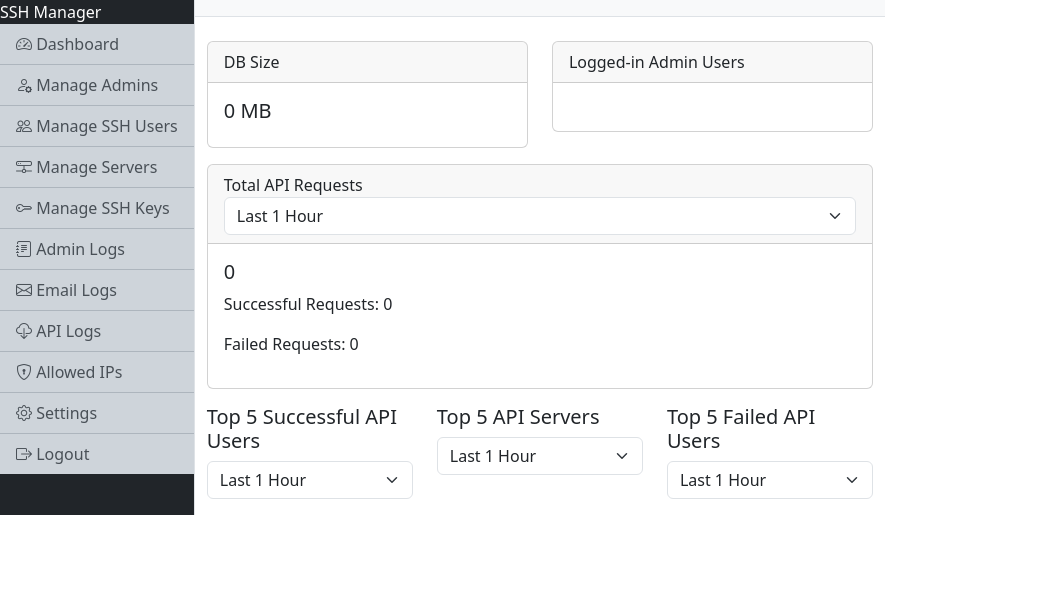
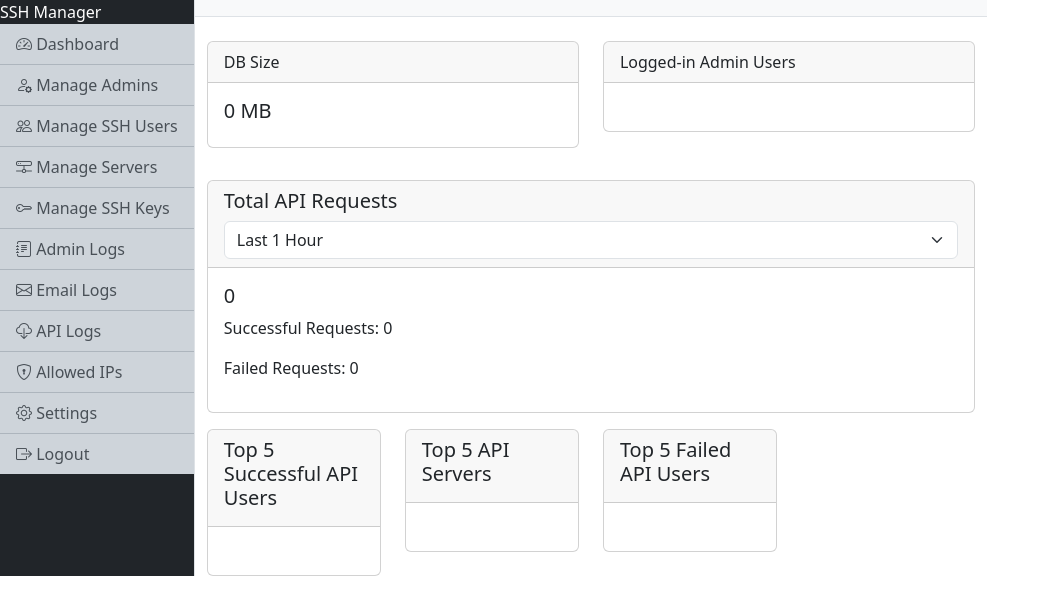
Before and after one commit to Malakhovskyy/ssh-auth-api, a FastAPI app: template app/templates/dashboard.html in a window 1280 px wide. Shown: the top 615 px of the page, without its empty margins (0-1038 px from the left). Run offline with FastAPI, Linux system fonts and the light colour scheme; the template is opened without the code that fills it, so the values that code supplies are empty; some libraries are stand-ins or nearby versions.

Commit message:
visual fixes

```diff
--- a/app/templates/dashboard.html
+++ b/app/templates/dashboard.html
@@ -29,12 +29,12 @@
         </div>
     </div>
 </div>
-<div class="row mt-3">
+<div class="row mt-3 g-3">
     <div class="col">
         <div class="card">
             <div class="card-header">
-                Total API Requests
-                <select class="form-select" id="period-api">
+                <h5>Total API Requests</h5>
+                <select class="form-select" id="global-period">
                     <option value="1h" {% if data.period == '1h' %}selected{% endif %}>Last 1 Hour</option>
                     <option value="6h" {% if data.period == '6h' %}selected{% endif %}>Last 6 Hours</option>
                     <option value="12h" {% if data.period == '12h' %}selected{% endif %}>Last 12 Hours</option>
@@ -50,14 +50,12 @@
     </div>
 </div>
 <div class="row mt-3">
-    <div class="col-md-4">
+    <div class="col-md-3">
+        <div class="card">
+            <div class="card-header">
                 <h5>Top 5 Successful API Users</h5>
-        <select class="form-select" id="period-users">
-            <option value="1h">Last 1 Hour</option>
-            <option value="6h">Last 6 Hours</option>
-            <option value="12h">Last 12 Hours</option>
-            <option value="24h">Last 24 Hours</option>
-        </select>
+            </div>
+            <div class="card-body">
                 <table class="table">
                     <tbody id="top-users">
                         {% for user in data.top_users %}
@@ -69,14 +67,14 @@
                     </tbody>
                 </table>
             </div>
-    <div class="col-md-4">
+        </div>
+    </div>
+    <div class="col-md-3">
+        <div class="card">
+            <div class="card-header">
                 <h5>Top 5 API Servers</h5>
-        <select class="form-select" id="period-servers">
-            <option value="1h">Last 1 Hour</option>
-            <option value="6h">Last 6 Hours</option>
-            <option value="12h">Last 12 Hours</option>
-            <option value="24h">Last 24 Hours</option>
-        </select>
+            </div>
+            <div class="card-body">
                 <table class="table">
                     <tbody id="top-servers">
                         {% for server in data.top_servers %}
@@ -88,14 +86,14 @@
                     </tbody>
                 </table>
             </div>
-    <div class="col-md-4">
+        </div>
+    </div>
+    <div class="col-md-3">
+        <div class="card">
+            <div class="card-header">
                 <h5>Top 5 Failed API Users</h5>
-        <select class="form-select" id="period-failed">
-            <option value="1h">Last 1 Hour</option>
-            <option value="6h">Last 6 Hours</option>
-            <option value="12h">Last 12 Hours</option>
-            <option value="24h">Last 24 Hours</option>
-        </select>
+            </div>
+            <div class="card-body">
                 <table class="table">
                     <tbody id="top-failed-users">
                         {% for user in data.top_failed_users %}
@@ -108,6 +106,8 @@
                 </table>
             </div>
         </div>
+    </div>
+</div>
 <script>
     const fetchDashboardData = (url, updateFunction) => {
         fetch(url)
@@ -117,7 +117,7 @@
             });
     };
 
-    document.getElementById('period-api').addEventListener('change', function() {
+    document.getElementById('global-period').addEventListener('change', function() {
         const period = this.value;
         fetchDashboardData(`/admin/dashboard-data?period_api=${period}`, data => {
             document.getElementById('db-size').textContent = data.db_size + ' MB';
@@ -131,54 +131,33 @@
                 li.textContent = admin;
                 ul.appendChild(li);
             });
-        });
-    });
-
-    document.getElementById('period-users').addEventListener('change', function() {
-        const period = this.value;
-        fetchDashboardData(`/admin/dashboard-users?period=${period}`, data => {
-            const tbody = document.getElementById('top-users');
-            tbody.innerHTML = '';
-            data.forEach(user => {
+            const tbodyUsers = document.getElementById('top-users');
+            tbodyUsers.innerHTML = '';
+            data.top_users.forEach(user => {
                 const tr = document.createElement('tr');
                 tr.innerHTML = `<td>${user.name}</td><td>${user.success_count}</td>`;
-                tbody.appendChild(tr);
+                tbodyUsers.appendChild(tr);
             });
-        });
-    });
-
-    document.getElementById('period-servers').addEventListener('change', function() {
-        const period = this.value;
-        fetchDashboardData(`/admin/dashboard-servers?period=${period}`, data => {
-            const tbody = document.getElementById('top-servers');
-            tbody.innerHTML = '';
-            data.forEach(server => {
+            const tbodyServers = document.getElementById('top-servers');
+            tbodyServers.innerHTML = '';
+            data.top_servers.forEach(server => {
                 const tr = document.createElement('tr');
                 tr.innerHTML = `<td>${server.name}</td><td>${server.request_count}</td>`;
-                tbody.appendChild(tr);
+                tbodyServers.appendChild(tr);
             });
-        });
-    });
-
-    document.getElementById('period-failed').addEventListener('change', function() {
-        const period = this.value;
-        fetchDashboardData(`/admin/dashboard-failed-users?period=${period}`, data => {
-            const tbody = document.getElementById('top-failed-users');
-            tbody.innerHTML = '';
-            data.forEach(user => {
+            const tbodyFailedUsers = document.getElementById('top-failed-users');
+            tbodyFailedUsers.innerHTML = '';
+            data.top_failed_users.forEach(user => {
                 const tr = document.createElement('tr');
                 tr.innerHTML = `<td>${user.name}</td><td>${user.failure_count}</td>`;
-                tbody.appendChild(tr);
+                tbodyFailedUsers.appendChild(tr);
             });
         });
     });
 
     document.addEventListener("DOMContentLoaded", function() {
         // Simulate initial data load
-    document.getElementById('period-api').dispatchEvent(new Event('change'));
-    document.getElementById('period-users').dispatchEvent(new Event('change'));
-    document.getElementById('period-servers').dispatchEvent(new Event('change'));
-    document.getElementById('period-failed').dispatchEvent(new Event('change'));
+        document.getElementById('global-period').dispatchEvent(new Event('change'));
     });
 </script>
 {% endblock %}
```
Lines whose indentation alone changed are shown as unchanged.
